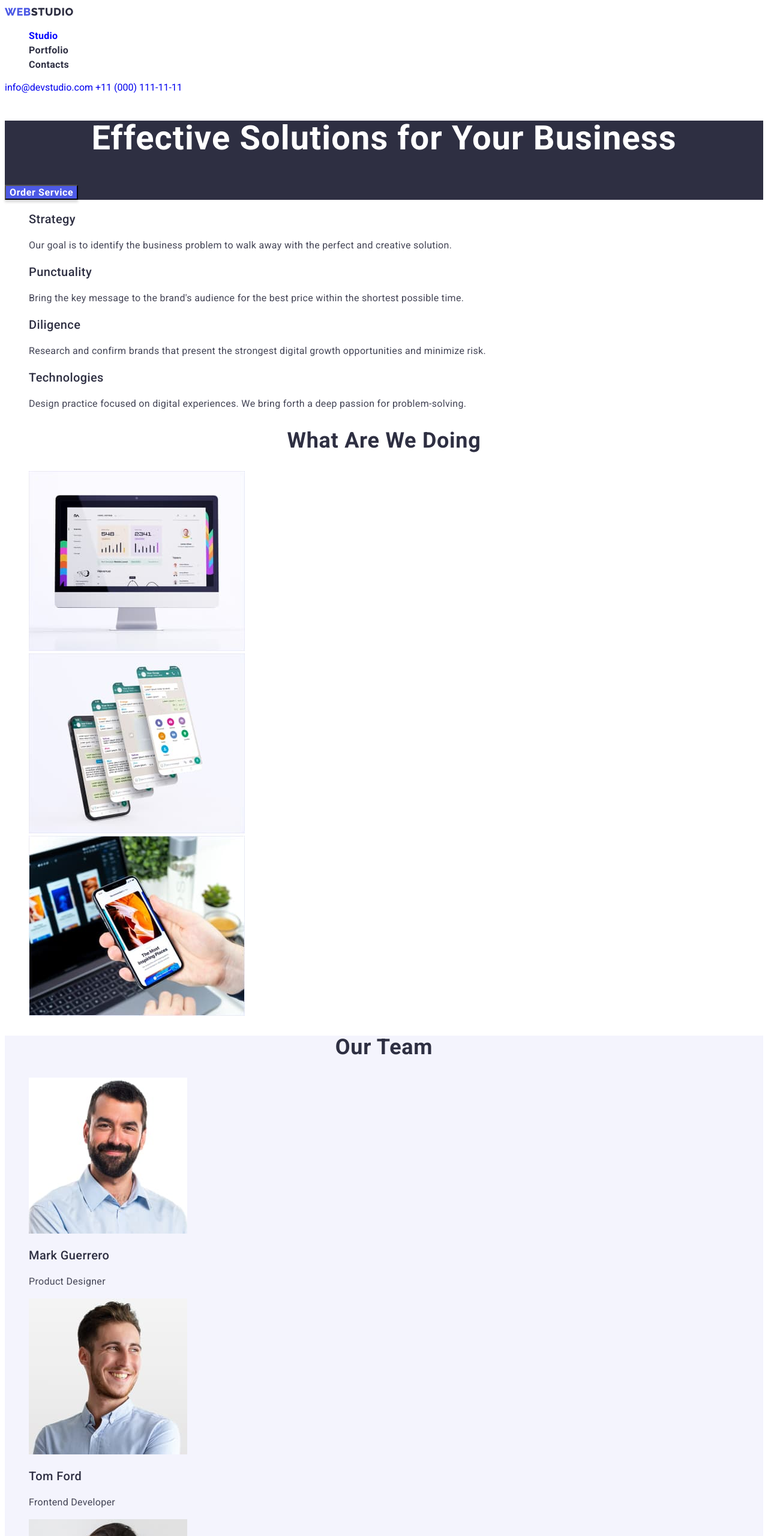
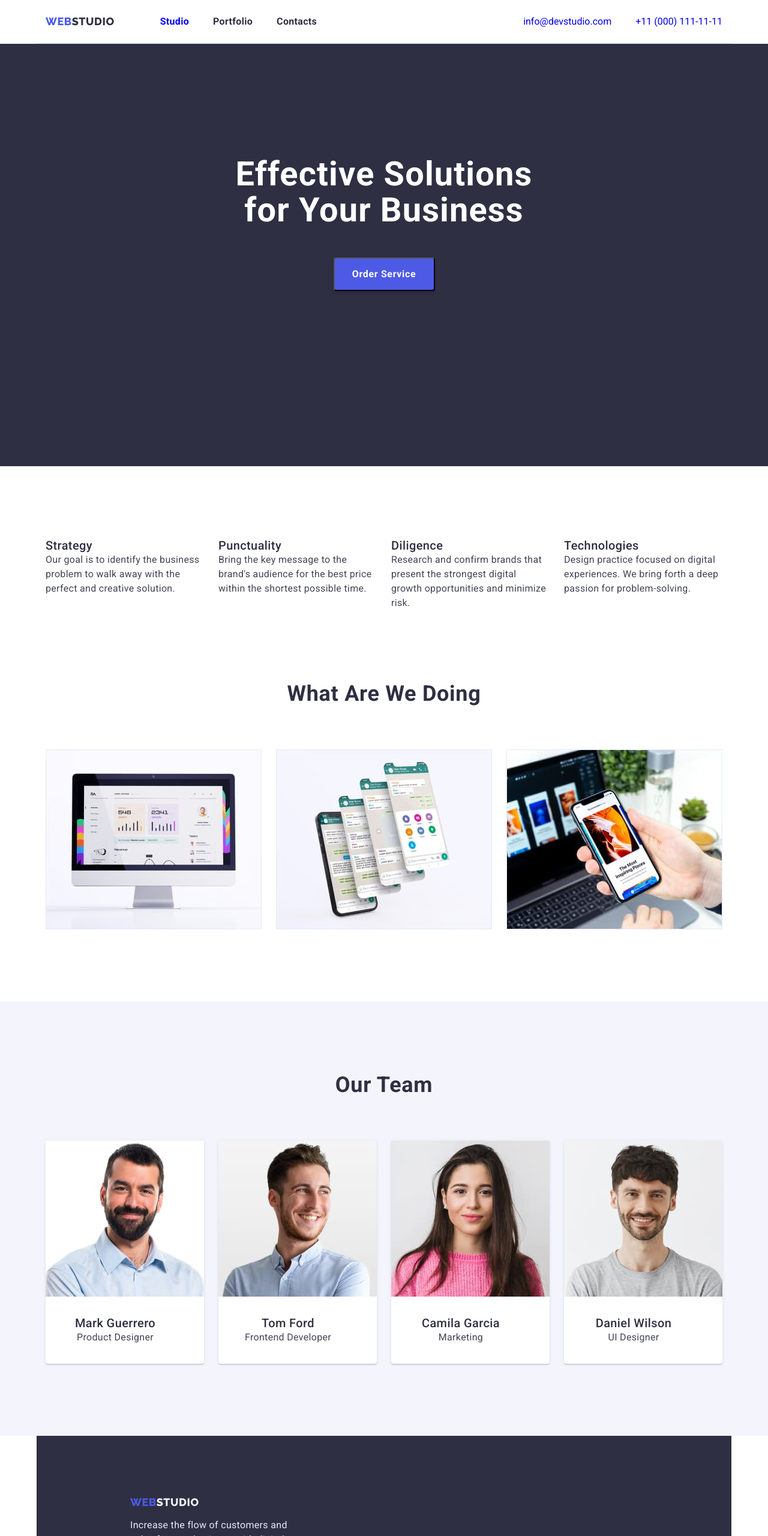
Before and after one commit to YuliannaChmil/goit-markup-hw-03, a plain HTML site: page index.html in a window 1280 px wide. Shown: the top 2560 px of the page at 60% size. Drawn offline with nearby package versions, Linux system fonts and the light colour scheme.

Commit message:
finished task

```diff
--- a/css/styles.css
+++ b/css/styles.css
@@ -1,23 +1,45 @@
-:root{
-    --main-title-color:#FFFFFF;
-    --title-color:#2E2F42;
-    --text-color:#434455;
-    --main-background-color:#FFFFFF;
-    --accent-background:#E7E9FC;
-    --light-background:#F4F4FD;
-    --primary-color:#4D5AE5;
-    --button-text:#FFFFFF;
-    --primary-button:#4D5AE5;
-    --active-button:#404BBF;}
+:root {
+  --main-title-color: #ffffff;
+  --title-color: #2e2f42;
+  --text-color: #434455;
+  --main-background-color: #ffffff;
+  --accent-background: #e7e9fc;
+  --light-background: #f4f4fd;
+  --primary-color: #4d5ae5;
+  --button-text: #ffffff;
+  --primary-button: #4d5ae5;
+  --active-button: #404bbf;
+}
 
-body{
-    font-family: 'Roboto',sans-serif;
-    color:var(--text-color);
-    background-color: var(--main-background-color);}
+p,
+h1,
+h2,
+h3 {
+  margin: 0;
+}
+ul {
+  margin: 0;
+  padding-left: 0;
+}
 
+img {
+  display: block;
+  max-width: 100%;
+  height: auto;
+}
 
-.list {list-style: none;}
-.link {text-decoration: none;}
+body {
+  font-family: "Roboto", sans-serif;
+  color: var(--text-color);
+  background-color: var(--main-background-color);
+}
+
+.list {
+  list-style: none;
+}
+.link {
+  text-decoration: none;
+}
 .visually-hidden {
   position: absolute;
   width: 1px;
@@ -28,129 +50,315 @@ body{
   white-space: nowrap;
   clip-path: inset(100%);
   clip: rect(0 0 0 0);
-  overflow: hidden;}
+  overflow: hidden;
+}
 
-.pre-title{
+.container {
+  width: 1158px;
+  padding-left: 15px;
+  padding-right: 15px;
+  margin: 0 auto;
+}
+
+.section {
+  padding-top: 120px;
+  padding-bottom: 120px;
+}
+
+.pre-title {
   font-weight: 600;
   font-size: 36px;
   line-height: 1.11;
   text-align: center;
   letter-spacing: 0.02em;
   text-transform: capitalize;
-color: var(--title-color);}
+  color: var(--title-color);
+}
 
-.title{
+.title {
   font-weight: 500;
   font-size: 20px;
   line-height: 1.2;
   letter-spacing: 0.02em;
-color: var(--title-color);}
+  color: var(--title-color);
+}
 
-.text{
+.text {
   font-size: 16px;
   line-height: 1.5;
   letter-spacing: 0.02em;
-color: var(--text-color);}
+  color: var(--text-color);
+}
 
 .logo {
-font-family:'Raleway', sans-serif;
+  font-family: "Raleway", sans-serif;
   font-weight: 800;
   font-size: 18px;
   display: flex;
   align-items: center;
   letter-spacing: 0.03em;
   text-transform: uppercase;
-color:var(--primary-color)}
+  color: var(--primary-color);
+}
 
-.header-logo .logo-studio  {
-line-height: 1.33;}
+/* ----------------------HEADER--------------------- */
+
+.header > .container {
+  display: flex;
+  align-items: center;
+  border-bottom: 1px solid #e7e9fc;
+}
+
+.header-navigation {
+  display: flex;
+  justify-content: flex-start;
+  margin-right: auto;
+}
+
+.header-list {
+  display: flex;
+  gap: 40px;
+}
+
+.header-logo .logo-studio {
+  line-height: 1.33;
+}
 
 .logo-studio {
-color:var(--title-color)}
+  color: var(--title-color);
+  margin-right: 76px;
+}
 
-.header-item{
+.header-item {
   font-weight: 600;
   font-size: 16px;
   line-height: 1.5;
   letter-spacing: 0.02em;
-color: var(--title-color);}
+  color: var(--title-color);
+  padding-top: 24px;
+  padding-bottom: 24px;
+}
 
-.header-link {color: var(--title-color);}
-.header-link.link.current{color: blue;}
+.header-link {
+  color: var(--title-color);
+}
+
+.header-link.link.current {
+  color: blue;
+}
 
 .header-link:hover,
-.header-link:focus {color:var(--active-button)}
+.header-link:focus {
+  color: var(--active-button);
+}
 
-.header-email .header-tel{
+.header-email .header-tel {
   font-size: 16px;
   line-height: 1.5;
   letter-spacing: 0.02em;
-color: var(--text-color);}
+  color: var(--text-color);
+}
+
+.header-email {
+  margin-right: 40px;
+}
 
 .header-email:hover,
 .header-email:focus,
 .header-tel:hover,
-.header-tel:focus {color:var(--active-button)}
+.header-tel:focus {
+  color: var(--active-button);
+}
 
-.hero{background-color:#2E2F42;}
+/* ----------------------HERO--------------------- */
 
-.hero-title{
+.hero {
+  padding-top: 188px;
+  padding-bottom: 292px;
+  width: 100%;
+  margin: auto;
+  background-color: #2e2f42;
+  text-align: center;
+}
+
+.hero-title {
+  max-width: 496px;
   font-weight: 600;
   font-size: 56px;
   line-height: 1.07;
   letter-spacing: 0.02em;
-text-align: center;
-color:var(--main-title-color)}
+  color: var(--main-title-color);
+  margin: auto;
+  margin-bottom: 48px;
+}
 
 .btn:hover,
-.btn:focus{color: var(--button-text);
-    background-color: var(--active-button);}
+.btn:focus {
+  color: var(--button-text);
+  background-color: var(--active-button);
+}
 
-.btn{
+.btn {
   font-family: inherit;
   font-weight: 600;
   font-size: 16px;
   display: flex;
   align-items: center;
   letter-spacing: 0.04em;
-cursor: pointer;}
+  cursor: pointer;
+}
 
 .hero-button {
+  display: block;
+  margin: auto;
+  width: 169px;
+  height: 56px;
   line-height: 1.19;
   color: var(--button-text);
   background-color: var(--primary-button);
-box-shadow: 0px 4px 4px rgba(0, 0, 0, 0.15);}
+  box-shadow: 0px 4px 4px rgba(0, 0, 0, 0.15);
+  border-radius: 4px;
+}
+
+/* ------------------features------------------- */
+
+.features > .container {
+  display: flex;
+  align-items: center;
+}
+
+.features-list {
+  display: flex;
+  gap: 24px;
+}
+
+.features-item {
+  max-width: 264px;
+}
+
+/* --------------------ABOUT------------------- */
+
+.without {
+  padding-top: 0px;
+}
+.about-title {
+  margin-bottom: 72px;
+}
+
+.about-list {
+  display: flex;
+  gap: 24px;
+}
+
+.features .about {
+  background-color: var(--main-background-color);
+}
+
+/* --------------------TEAM------------------- */
+
+.team {
+  background-color: var(--light-background);
+  text-align: center;
+}
+
+.team-main-title {
+  margin-bottom: 72px;
+}
+
+.team-list {
+  display: flex;
+  gap: 24px;
+  align-items: center;
+}
+
+.team-item {
+  width: calc((100%-72px) / 4);
+  box-shadow: 0px 1px 6px rgba(46, 47, 66, 0.08),
+    0px 1px 1px rgba(46, 47, 66, 0.16), 0px 2px 1px rgba(46, 47, 66, 0.08);
+  border-radius: 0px 0px 4px 4px;
+}
+
+.team-content {
+  padding: 32px 16px;
+  width: 232px;
+}
+.team-item {
+  background-color: var(--main-background-color);
+}
+/* --------------------PORTFOLIO-FILTERS------------------- */
+
+.filters-list {
+  display: flex;
+  flex-wrap: wrap;
+  justify-content: center;
+  gap: 24px;
+  padding-top: 96px;
+  margin-bottom: 72px;
+}
+
+.content-list {
+  display: flex;
+  flex-wrap: wrap;
+}
+
+.content {
+  gap: 24px;
+  margin-bottom: 48px;
+  width: calc((100%-48) / 3);
+}
+
+.content-card {
+  max-width: 360px;
+  padding: 32px 16px;
+  border: 1px solid #e7e9fc;
+}
+
+.content:nth-last-child(-n + 3) {
+  margin-bottom: 0;
+  padding-bottom: 120px;
+}
 
 .filters-button {
   line-height: 1.5;
   text-align: center;
   color: var(--primary-color);
   background-color: var(--light-background);
-border: 1px solid #E7E9FC;
-border-radius: 4px;}
+  border: 1px solid #e7e9fc;
+  border-radius: 4px;
+}
 
-.features .about {background-color: var(--main-background-color);}
+/* ----------------------FOOTER--------------------- */
 
-.team {background-color: var(--light-background);}
-
-.team-title .team-text {text-align: center;}
-
-.team-item .content {background-color: var(--main-background-color);}
+.footer > .container {
+  padding-top: 100px;
+  padding-bottom: 100px;
+  padding-left: 156px;
+}
 
 .footer-logo {
-font-family: 'Raleway',sans-serif;
+  display: block;
+  margin-bottom: 16px;
+  font-family: "Raleway", sans-serif;
   font-weight: 800;
   font-size: 18px;
   letter-spacing: 0.03em;
   text-transform: uppercase;
-color:var(--primary-color);}
+  color: var(--primary-color);
+}
 
-.footer {background-color: var(--title-color);}
+.footer > .container {
+  background-color: var(--title-color);
+}
 
 .footer-logo .logo-footer-studio {
-line-height: 1.17;}
+  line-height: 1.17;
+}
 
 .logo-footer-studio {
-color:var(--light-background)}
+  color: var(--light-background);
+}
 
-.footer-text {color: var(--accent-background);}
+.footer-text {
+  color: var(--accent-background);
+  max-width: 264px;
+}
--- a/index.html
+++ b/index.html
@@ -11,15 +11,20 @@
       href="https://fonts.googleapis.com/css2?family=Raleway:wght@800&family=Roboto:wght@400;500;700;900&display=swap"
       rel="stylesheet"
     />
+    <link
+      rel="stylesheet"
+      href="https://cdnjs.cloudflare.com/ajax/libs/modern-normalize/1.1.0/modern-normalize.min.css"
+    />
     <link rel="stylesheet" href="./css/styles.css" />
   </head>
   <body class="site-body">
     <header class="header">
+      <div class="container">
         <nav class="header-navigation">
           <a href="./index.html" class="header-logo link logo"
             >WEB<span class="logo-studio">STUDIO</span></a
           >
-        <ul class="header list">
+          <ul class="header-list list">
             <li class="header-item">
               <a class="header-link link current" href="./index.html">Studio</a>
             </li>
@@ -32,24 +37,27 @@
           </ul>
         </nav>
         <a class="header-email link" href="mailto:info@devstudio.com"
-        >info@devstudio.com</a
+          >info@devstudio.com
+        </a>
+        <a class="header-tel link" href="tel:110001111111"
+          >+11 (000) 111-11-11</a
         >
-      <a class="header-tel link" href="tel:110001111111">+11 (000) 111-11-11</a>
+      </div>
     </header>
     <main>
       <section class="hero">
         <h1 class="hero-title">Effective Solutions for Your Business</h1>
         <button type="button" class="hero-button btn">Order Service</button>
       </section>
-
       <section class="features">
+        <div class="container section">
           <h2 class="visually-hidden">Company policy</h2>
           <ul class="features-list list">
             <li class="features-item">
               <h3 class="features-title title">Strategy</h3>
               <p class="features-text text">
-              Our goal is to identify the business problem to walk away with the
-              perfect and creative solution.
+                Our goal is to identify the business problem to walk away with
+                the perfect and creative solution.
               </p>
             </li>
             <li class="features-item">
@@ -74,9 +82,10 @@
               </p>
             </li>
           </ul>
+        </div>
       </section>
-
       <section class="about">
+        <div class="container section without">
           <h2 class="about-title pre-title">What are we doing</h2>
           <ul class="about-list list">
             <li class="about-item">
@@ -104,9 +113,10 @@
               />
             </li>
           </ul>
+        </div>
       </section>
-
       <section class="team">
+        <div class="container section">
           <h2 class="team-main-title pre-title">Our Team</h2>
           <ul class="team-list list">
             <li class="team-item">
@@ -116,8 +126,10 @@
                 width="264"
                 height="260"
               />
+              <div class="team-content">
                 <h3 class="team-title title">Mark Guerrero</h3>
                 <p class="team-text text">Product Designer</p>
+              </div>
             </li>
             <li class="team-item">
               <img
@@ -126,8 +138,10 @@
                 width="264"
                 height="260"
               />
+              <div class="team-content">
                 <h3 class="team-title title">Tom Ford</h3>
                 <p class="team-text text">Frontend Developer</p>
+              </div>
             </li>
             <li class="team-item">
               <img
@@ -136,8 +150,10 @@
                 width="264"
                 height="260"
               />
+              <div class="team-content">
                 <h3 class="team-title title">Camila Garcia</h3>
                 <p class="team-text text">Marketing</p>
+              </div>
             </li>
             <li class="team-item">
               <img
@@ -146,21 +162,25 @@
                 width="264"
                 height="260"
               />
+              <div class="team-content">
                 <h3 class="team-title title">Daniel Wilson</h3>
                 <p class="team-text text">UI Designer</p>
+              </div>
             </li>
           </ul>
+        </div>
       </section>
     </main>
-
     <footer class="footer">
+      <div class="container">
         <a href="" class="footer-logo link logo"
           >WEB<span class="logo-footer-studio">STUDIO</span></a
         >
         <p class="footer-text text">
-        Increase the flow of customers and sales for your business with digital
-        marketing & growth solutions.
+          Increase the flow of customers and sales for your business with
+          digital marketing & growth solutions.
         </p>
+      </div>
     </footer>
   </body>
 </html>
```
Also changed, not shown: portfolio.html (+42 -9 lines). Lines whose indentation alone changed are shown as unchanged.
